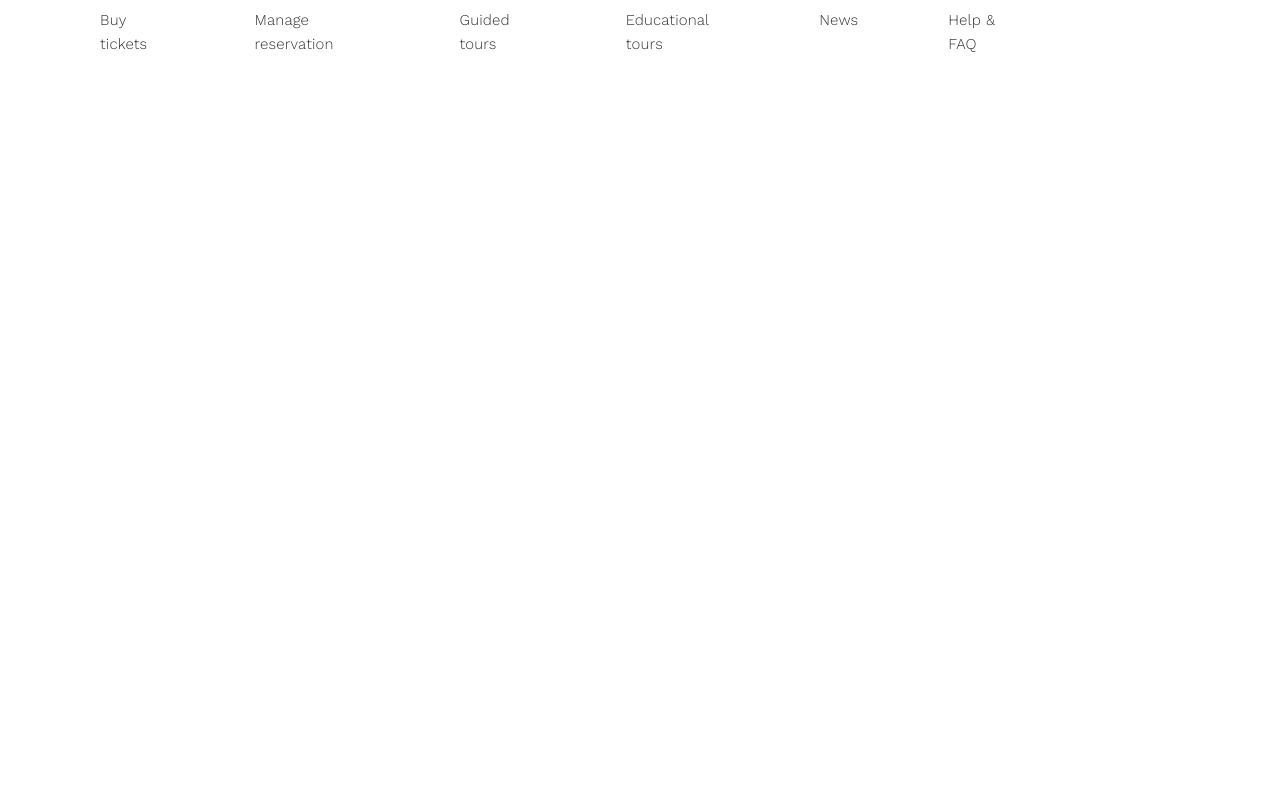
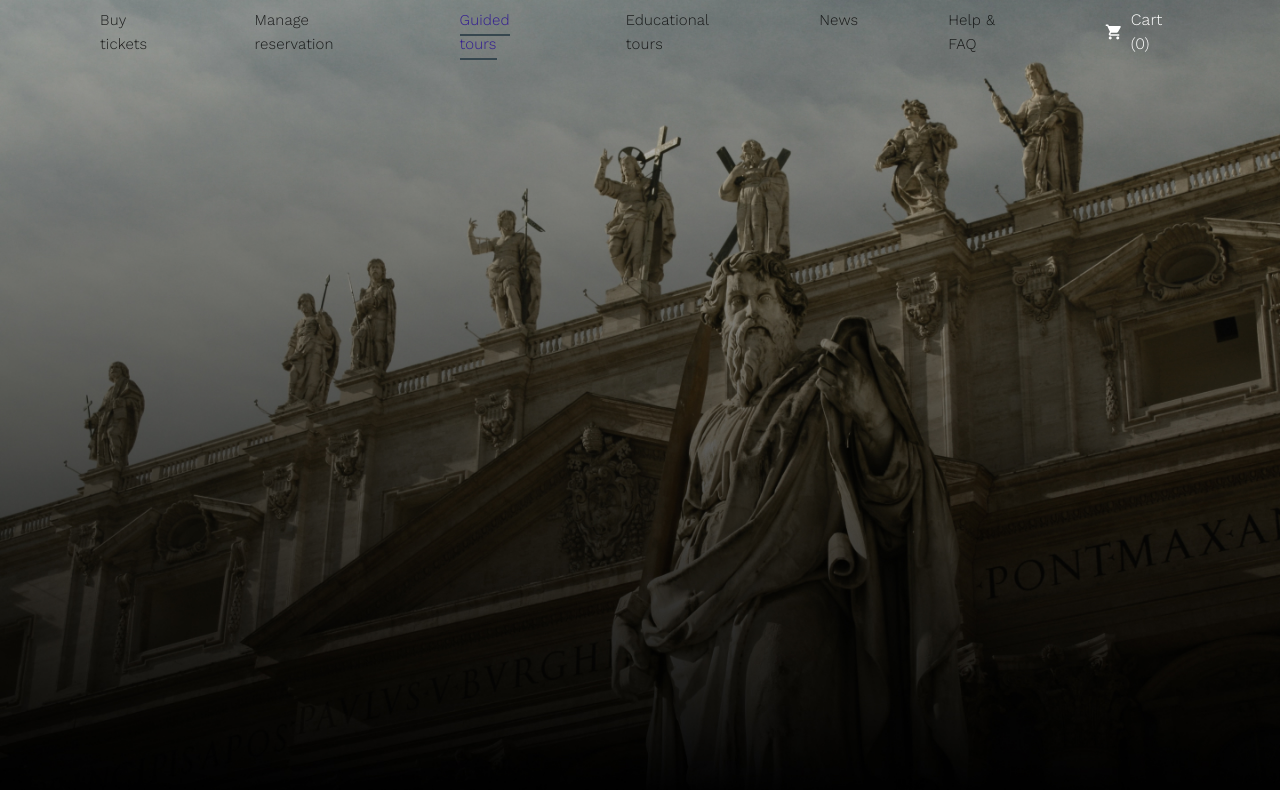
Before and after one commit to shpaksasha/The-Creation-of-Adam, a React (Create React App) app: page /tickets in a window 1280 px wide. Shown: the top 790 px of the page. Built offline with nearby package versions, Linux system fonts and the light colour scheme.

Commit message:
create new page tickets.js, add styles

```diff
--- a/src/App.js
+++ b/src/App.js
@@ -3,6 +3,7 @@ import AppMenu from './pages/Header/header';
 import Home from './pages/Home/home';
 import {Route} from 'react-router-dom';
 import Manage from './pages/Manage/manage';
+import Tickets from './pages/Tickets/tickets';
 
 
 
@@ -13,6 +14,7 @@ const App = () => {
             <AppMenu/>
             <Route exact path='/' component={Home}/>
             <Route exact path='/manage' component={Manage}/>
+            <Route exact path='/tickets' component={Tickets}/>
         </Fragment>
     );
 }
--- a/src/pages/Header/header.js
+++ b/src/pages/Header/header.js
@@ -20,7 +20,7 @@ const AppMenu = () => {
                 </NavLink>
             </Typography>
             <Typography className={classes.title}>
-                <NavLink className={classes.link}  activeClassName={classes.linkActive} to='/guided'>
+                <NavLink className={classes.link}  activeClassName={classes.linkActive} to='/tickets'>
                     Guided tours
                 </NavLink>
             </Typography>
--- /dev/null
+++ b/src/pages/Tickets/tickets.js
@@ -0,0 +1,30 @@
+import React from 'react';
+import {makeStyles} from '@material-ui/core/styles';
+import coliseum from '../../background/coliseum.jpg';
+
+const useStyles = makeStyles(theme => ({
+    root: {
+        backgroundImage: `url('${coliseum}')`,
+        backgroundPosition: 'bottom',
+        backgroundSize: 'cover',
+        backgroundRepeat: 'no-repeat',
+        backgroundOrigin: 'border-box',
+        width: '100%',
+        height: '100vh',
+        margin: 0,
+        padding: 0,
+        position: 'relative',
+    }
+}))
+
+
+const Tickets = () => {
+    const classes = useStyles();
+    return(
+        <div className={classes.root}>
+
+        </div>
+    )
+};
+
+export default Tickets;
```
Also changed, not shown: src/background/coliseum.jpg (added).
